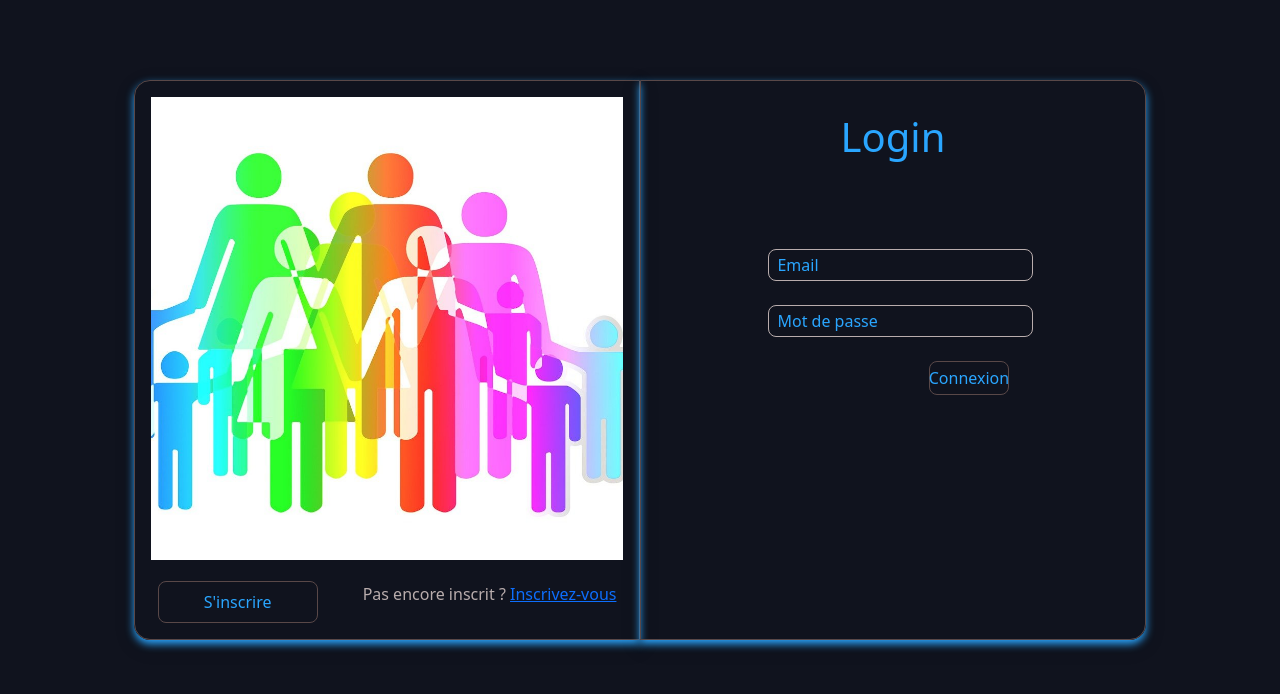
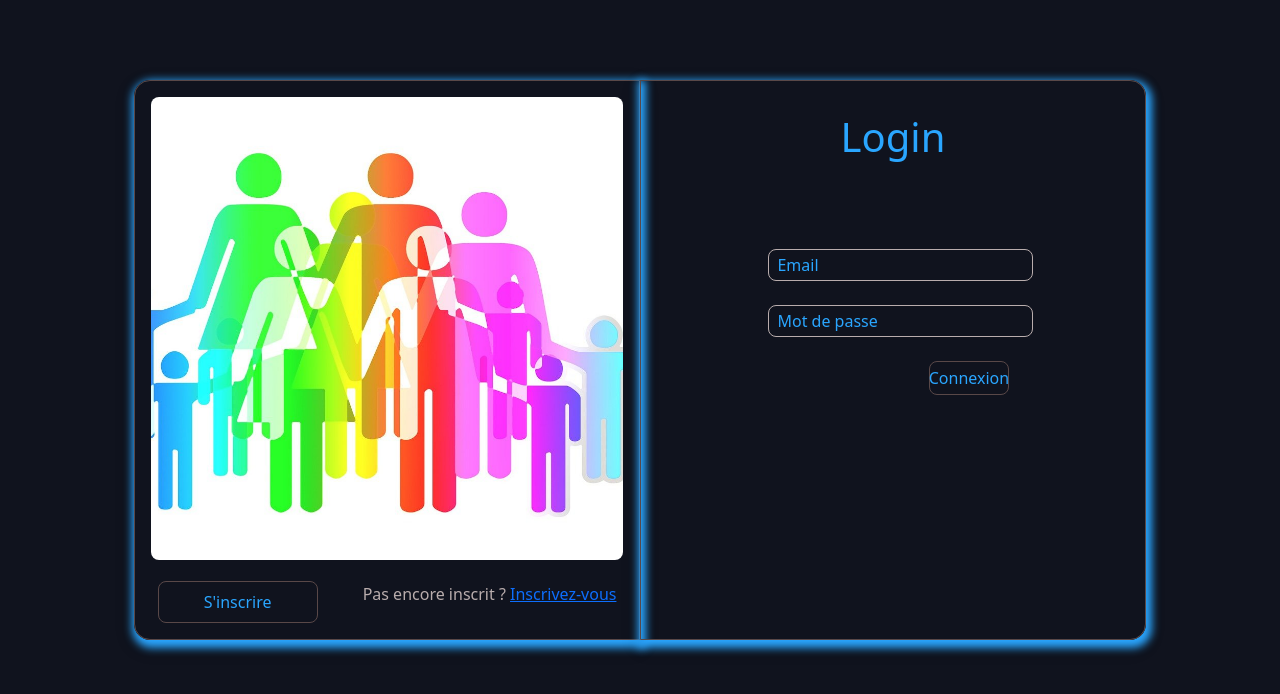
Before and after one commit to petaccia/reseau-social-mysql, a React (Vite) app in the folder frontend/: page /connexion/login in a window 1280 px wide. Shown: the top 694 px of the page. Built offline with nearby package versions, Linux system fonts and the light colour scheme; no server answers.

Commit message:
Modification de box-shadow

```diff
--- a/frontend/src/components/Desktop/inscription/ConnexionDesktop.scss
+++ b/frontend/src/components/Desktop/inscription/ConnexionDesktop.scss
@@ -16,7 +16,7 @@
     // align-items: center;
     border: 1px solid #594848;
     margin-top: 5rem;
-    box-shadow: 0 4px 8px 0 #2aa6ff, 0 6px 20px 0 rgba(0, 0, 0, 0.19);
+    box-shadow: 2px 4px 8px 4px #2aa6ff, 0 6px 20px 0 rgba(0, 0, 0, 0.19);
     padding: 1rem;
     border-radius:  1rem 0 0 1rem;
 
@@ -24,6 +24,7 @@
     max-width: 100%;
       height: 30rem;
       margin-bottom: 5px;
+      border-radius: 0.5rem;
       object-fit: cover;
     }
     .buttonContainer {
@@ -60,7 +61,7 @@
     flex-direction: column;
     border: 1px solid #594848;
     margin-top: 5rem;
-    box-shadow: 0 4px 8px 0 #2aa6ff, 0 6px 20px 0 rgba(0, 0, 0, 0.19);
+    box-shadow: 2px 4px 8px 4px #2aa6ff, 0 6px 20px 0 rgba(0, 0, 0, 0.19);
     padding: 1rem;
     border-radius: 0 1rem 1rem 0;
 
```
